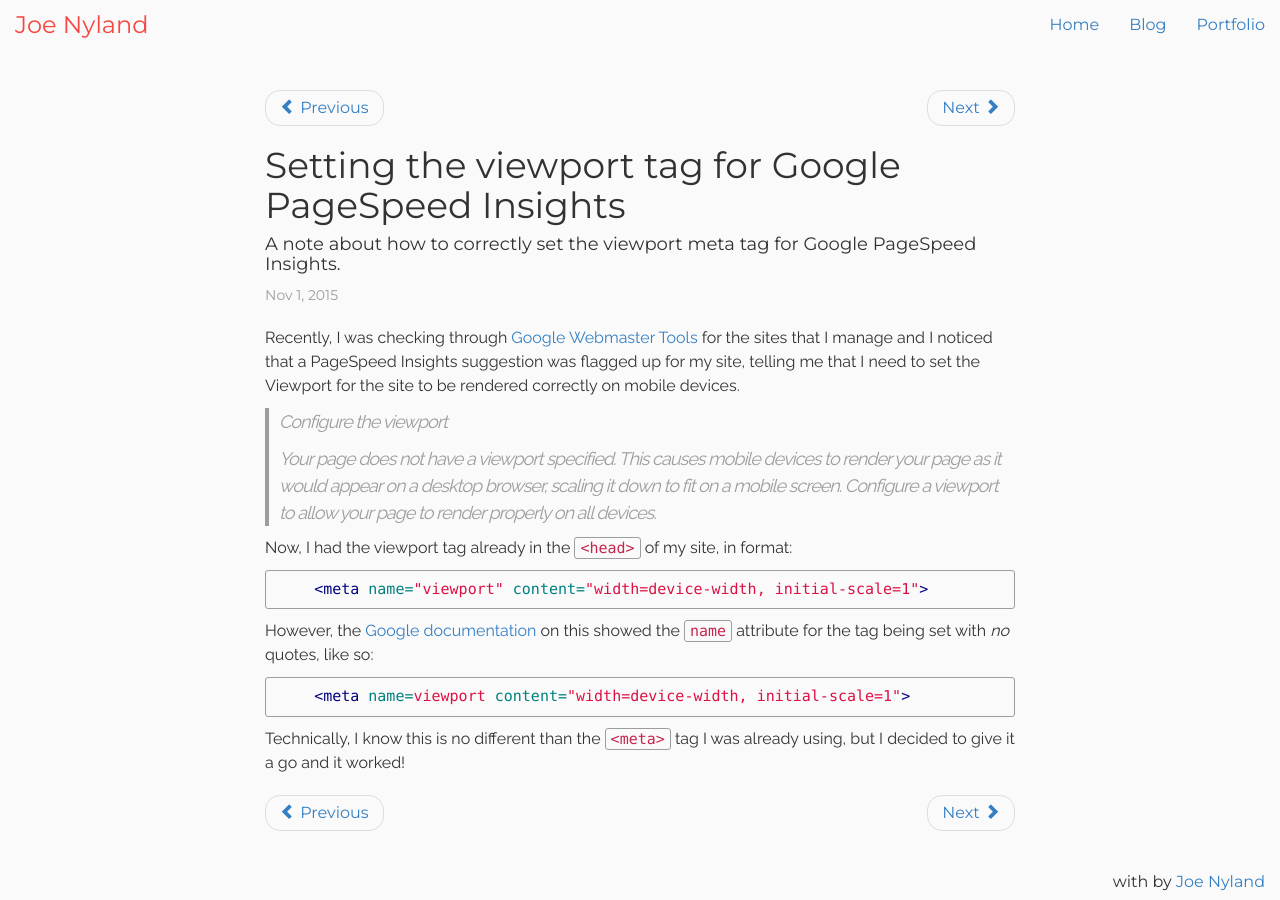
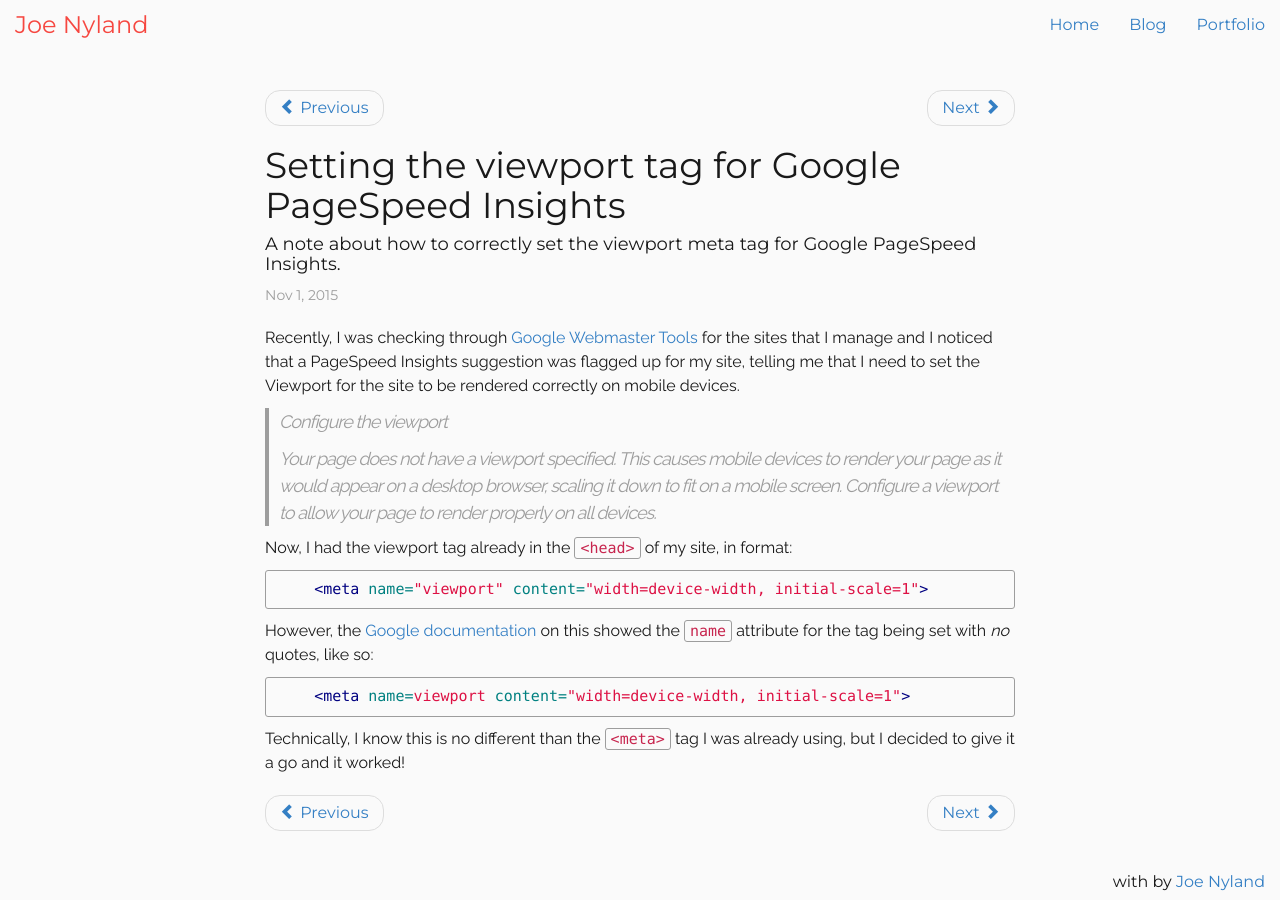
Before and after one commit to JoeNyland/joenyland.github.io, a Jekyll site: the page built from _posts/2015-11-01-setting_the_viewport_for_google_pageinsights.md, in a window 1280 px wide. Built offline with Jekyll 4.4.1, drawn with Linux system fonts in a browser that asks for light colours; nearby versions of some CDN libraries; a style sheet for code colours, icons or effects is not loaded.

Commit message:
Change black

```diff
--- a/_sass/_config.scss
+++ b/_sass/_config.scss
@@ -1,6 +1,6 @@
 // Colours
 $white:              #fafafa;
-$black:              #323232;
+$black:              #191919;
 $blue-dark :         #347FC4;
 $blue-light:         #63c0f5;
 $red-dark  :         #B14437;
```
